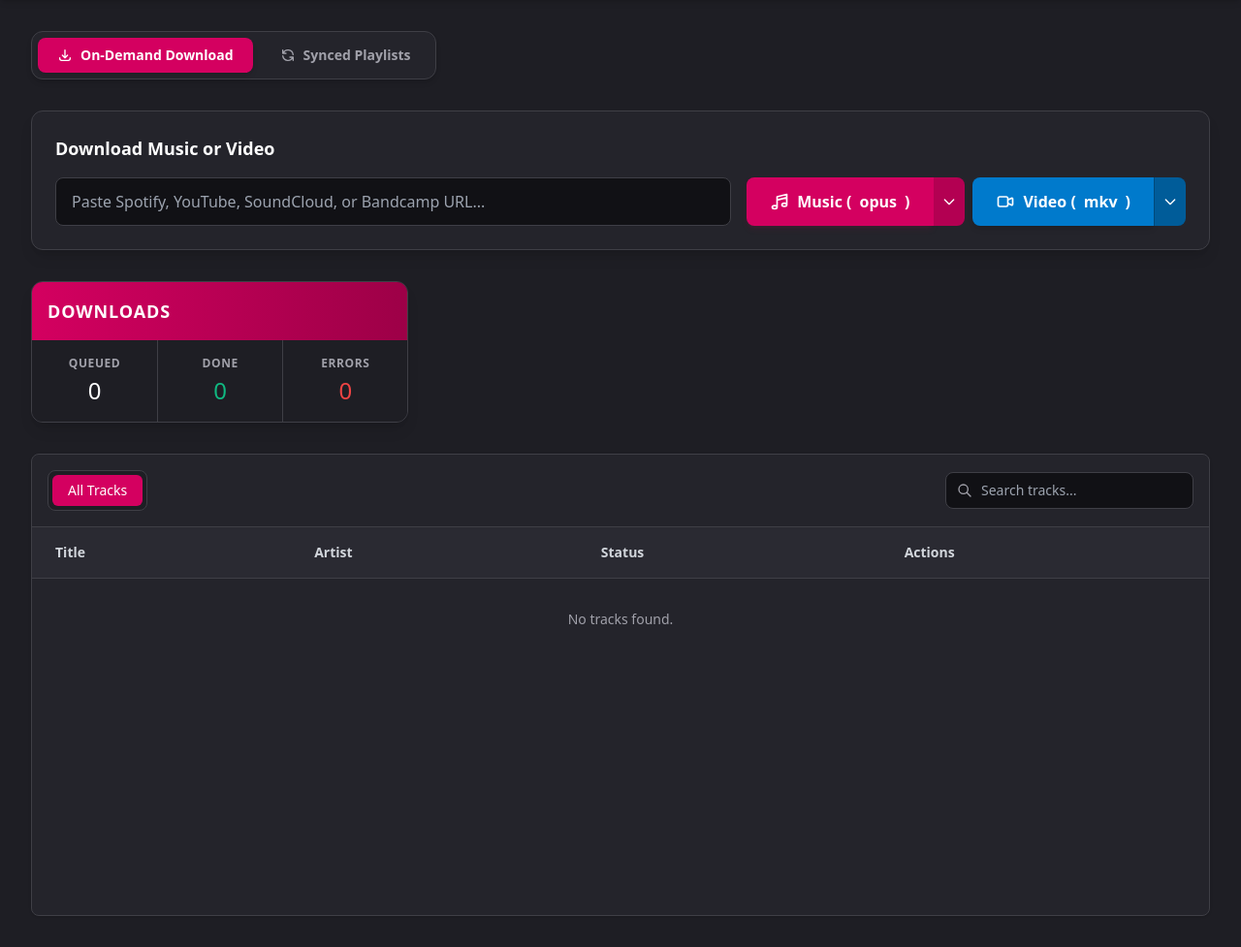
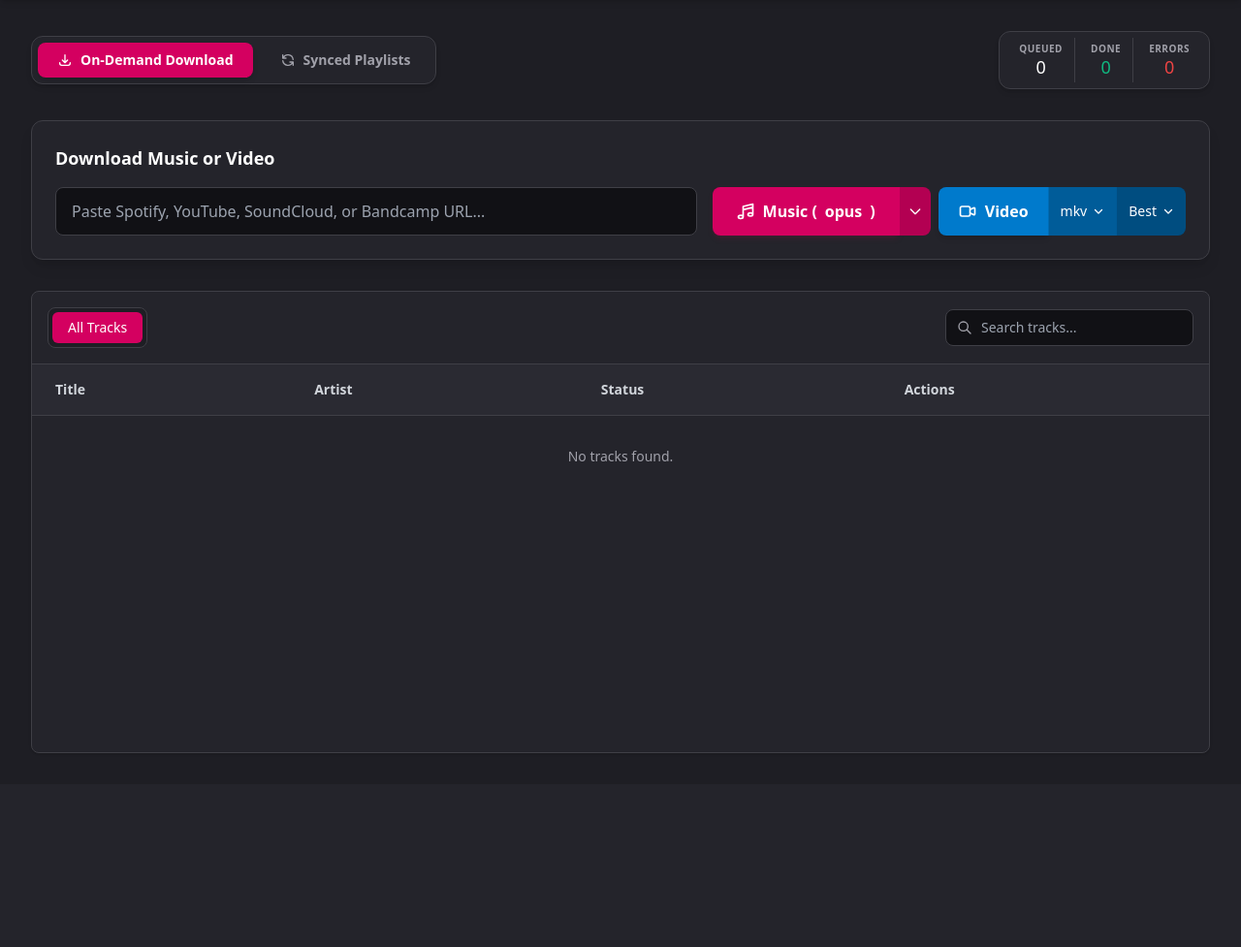
Before and after one commit to Reimaris/LocalTune, a FastAPI app: page / in a window 1280 px wide. Shown: the part 57-1034 px from the top of the page at 97% size. After the commit the page ends 834 px from the top, so only its background shows below. Run offline with FastAPI, Linux system fonts and the light colour scheme; data that the repository does not hold is empty; some libraries are stand-ins or nearby versions.

Commit message:
feat(video): add resolution cap selector and compact header stats widget
- Remove restrictive youtube:player_client overrides for video downloads
  to enable DASH high-res streams (1080p, 1440p, 4K)
- Add resolution_cap param (best/2160/1440/1080/720) to handle_ytdlp,
  process_download, and /download endpoint
- Build yt-dlp format string with height<=? ceiling for capped resolutions
- Split Video action button into 3-part group: primary submit, container
  format dropdown (mkv/mp4), and resolution cap dropdown
- Relocate #stat-cards widget from standalone card section into compact
  pill in the top navigation header row alongside Feature Switcher
- Update OOB partial (track_list.html) to match new compact header styles
- Update context.md and architecture_decisions.md with ADR-8

```diff
--- a/app/main.py
+++ b/app/main.py
@@ -96,6 +96,7 @@ async def download_url(
     url: str = Form(...),
     media_type: str = Form("audio"),
     file_format: str = Form("opus"),
+    resolution_cap: str = Form("best"),
     db: Session = Depends(get_db),
 ):
     """Receives URL from frontend, validates it, and queues for download."""
@@ -119,7 +120,9 @@ async def download_url(
         """
 
     job_id = uuid.uuid4().hex
-    background_tasks.add_task(process_download, job_id, url, media_type, file_format)
+    background_tasks.add_task(
+        process_download, job_id, url, media_type, file_format, resolution_cap
+    )
 
     try:
         new_download = models.Download(
--- a/app/templates/dashboard.html
+++ b/app/templates/dashboard.html
@@ -33,6 +33,22 @@
                 Synced Playlists
             </button>
         </div>
+
+        <!-- Compact Header Stats Widget -->
+        <div id="stat-cards" class="flex items-center gap-1 bg-[#24242b] border border-[#3f3f46] rounded-xl shadow-md px-2 py-1.5">
+            <div class="flex flex-col items-center px-3 py-1 border-r border-[#3f3f46]">
+                <div class="text-[10px] text-[#a1a1aa] uppercase tracking-wider font-semibold">Queued</div>
+                <div class="text-lg font-medium text-white leading-tight">0</div>
+            </div>
+            <div class="flex flex-col items-center px-3 py-1 border-r border-[#3f3f46]">
+                <div class="text-[10px] text-[#a1a1aa] uppercase tracking-wider font-semibold">Done</div>
+                <div class="text-lg font-medium text-emerald-500 leading-tight">0</div>
+            </div>
+            <div class="flex flex-col items-center px-3 py-1">
+                <div class="text-[10px] text-[#a1a1aa] uppercase tracking-wider font-semibold">Errors</div>
+                <div class="text-lg font-medium text-red-500 leading-tight">0</div>
+            </div>
+        </div>
     </div>
 
     <!-- FEATURE 1: ON-DEMAND DOWNLOADER VIEW -->
@@ -40,8 +56,9 @@
         <!-- Download Form Area -->
         <div class="bg-[#24242b] border border-[#3f3f46] rounded-xl shadow-lg p-6 mb-8">
             <h2 class="text-lg font-bold text-white mb-4">Download Music or Video</h2>
-            <form hx-post="/download" hx-target="#global-alert" hx-swap="innerHTML" hx-on::after-request="this.reset(); url=''" class="flex flex-col lg:flex-row gap-4" x-data="{ url: '', audioFormat: 'opus', videoFormat: 'mkv', fileFormat: 'opus' }">
+            <form hx-post="/download" hx-target="#global-alert" hx-swap="innerHTML" hx-on::after-request="this.reset(); url=''" class="flex flex-col lg:flex-row gap-4" x-data="{ url: '', audioFormat: 'opus', videoFormat: 'mkv', fileFormat: 'opus', resolutionCap: 'best', openFormatMenu: false, openResMenu: false }">
                 <input type="hidden" name="file_format" :value="fileFormat">
+                <input type="hidden" name="resolution_cap" :value="resolutionCap">
 
                 <div class="flex-1 relative">
                     <input type="url" name="url" x-model="url" placeholder="Paste Spotify, YouTube, SoundCloud, or Bandcamp URL..." required autocomplete="off"
@@ -65,48 +82,51 @@
                         </div>
                     </div>
 
-                    <!-- Video Button -->
-                    <div class="relative flex" x-data="{ open: false }">
-                        <button type="submit" name="media_type" value="video" @click="fileFormat = videoFormat" :disabled="url.includes('spotify.com')" :class="url.includes('spotify.com') ? 'opacity-50 cursor-not-allowed bg-[#3f3f46]' : 'bg-[#007acc] hover:bg-[#005c99] text-white'" class="font-bold py-3 px-4 sm:px-6 rounded-l-lg transition-colors shadow-md whitespace-nowrap flex items-center gap-2">
+                    <!-- Video Button Group: Format Selector + Resolution Cap Selector -->
+                    <div class="flex items-stretch" :class="url.includes('spotify.com') ? 'opacity-50 pointer-events-none' : ''">
+
+                        <!-- Primary Video Submit Button -->
+                        <button type="submit" name="media_type" value="video"
+                            @click="fileFormat = videoFormat"
+                            :disabled="url.includes('spotify.com')"
+                            class="bg-[#007acc] hover:bg-[#005c99] text-white font-bold py-3 px-4 sm:px-5 transition-colors shadow-md whitespace-nowrap flex items-center gap-2 rounded-l-lg">
                             <svg class="w-5 h-5 hidden sm:block" fill="none" stroke="currentColor" viewBox="0 0 24 24"><path stroke-linecap="round" stroke-linejoin="round" stroke-width="2" d="M15 10l4.553-2.276A1 1 0 0121 8.618v6.764a1 1 0 01-1.447.894L15 14M5 18h8a2 2 0 002-2V8a2 2 0 00-2-2H5a2 2 0 00-2 2v8a2 2 0 002 2z"></path></svg>
-                            Video (<span x-text="videoFormat"></span>)
+                            Video
                         </button>
-                        <button type="button" @click="open = !open" @click.away="open = false" :disabled="url.includes('spotify.com')" :class="url.includes('spotify.com') ? 'opacity-50 cursor-not-allowed bg-[#3f3f46]' : 'bg-[#005c99] hover:bg-[#005c99] text-white'" class="px-2 rounded-r-lg border-l border-black/20 transition-colors">
-                            <svg class="w-4 h-4" fill="none" stroke="currentColor" viewBox="0 0 24 24"><path stroke-linecap="round" stroke-linejoin="round" stroke-width="2" d="M19 9l-7 7-7-7"></path></svg>
-                        </button>
-                        <div x-show="open" x-transition class="absolute top-full right-0 mt-1 bg-[#24242b] border border-[#3f3f46] rounded-lg shadow-lg overflow-hidden z-10 w-24" style="display: none;">
-                            <button type="button" @click="videoFormat = 'mp4'; open = false" class="block w-full text-left px-4 py-2 hover:bg-[#3f3f46] text-white">mp4</button>
-                            <button type="button" @click="videoFormat = 'mkv'; open = false" class="block w-full text-left px-4 py-2 hover:bg-[#3f3f46] text-white">mkv</button>
+
+                        <!-- Container Format Dropdown (mkv / mp4) -->
+                        <div class="relative flex" x-data="{ open: false }">
+                            <button type="button"
+                                @click="open = !open" @click.away="open = false"
+                                class="bg-[#005c99] hover:bg-[#004d80] text-white px-3 py-3 border-l border-[#007acc]/50 flex items-center gap-1 text-sm font-medium transition-colors whitespace-nowrap">
+                                <span x-text="videoFormat"></span>
+                                <svg class="w-3 h-3 ml-0.5" fill="none" stroke="currentColor" viewBox="0 0 24 24"><path stroke-linecap="round" stroke-linejoin="round" stroke-width="2.5" d="M19 9l-7 7-7-7"></path></svg>
+                            </button>
+                            <div x-show="open" x-transition class="absolute top-full left-0 mt-1 bg-[#24242b] border border-[#3f3f46] rounded-lg shadow-lg overflow-hidden z-10 w-20" style="display: none;">
+                                <button type="button" @click="videoFormat = 'mkv'; fileFormat = 'mkv'; open = false" class="block w-full text-left px-4 py-2 hover:bg-[#3f3f46] text-white text-sm">mkv</button>
+                                <button type="button" @click="videoFormat = 'mp4'; fileFormat = 'mp4'; open = false" class="block w-full text-left px-4 py-2 hover:bg-[#3f3f46] text-white text-sm">mp4</button>
+                            </div>
+                        </div>
+
+                        <!-- Resolution Cap Dropdown -->
+                        <div class="relative flex" x-data="{ open: false }">
+                            <button type="button"
+                                @click="open = !open" @click.away="open = false"
+                                class="bg-[#004d80] hover:bg-[#003d66] text-white px-3 py-3 border-l border-[#007acc]/30 rounded-r-lg flex items-center gap-1 text-sm font-medium transition-colors whitespace-nowrap">
+                                <span x-text="resolutionCap === 'best' ? 'Best' : resolutionCap + 'p'"></span>
+                                <svg class="w-3 h-3 ml-0.5" fill="none" stroke="currentColor" viewBox="0 0 24 24"><path stroke-linecap="round" stroke-linejoin="round" stroke-width="2.5" d="M19 9l-7 7-7-7"></path></svg>
+                            </button>
+                            <div x-show="open" x-transition class="absolute top-full right-0 mt-1 bg-[#24242b] border border-[#3f3f46] rounded-lg shadow-lg overflow-hidden z-10 w-36" style="display: none;">
+                                <button type="button" @click="resolutionCap = 'best'; open = false" class="block w-full text-left px-4 py-2 hover:bg-[#3f3f46] text-white text-sm" :class="resolutionCap === 'best' ? 'text-[#38bdf8]' : ''">Best (Max)</button>
+                                <button type="button" @click="resolutionCap = '2160'; open = false" class="block w-full text-left px-4 py-2 hover:bg-[#3f3f46] text-white text-sm" :class="resolutionCap === '2160' ? 'text-[#38bdf8]' : ''">2160p (4K)</button>
+                                <button type="button" @click="resolutionCap = '1440'; open = false" class="block w-full text-left px-4 py-2 hover:bg-[#3f3f46] text-white text-sm" :class="resolutionCap === '1440' ? 'text-[#38bdf8]' : ''">1440p (2K)</button>
+                                <button type="button" @click="resolutionCap = '1080'; open = false" class="block w-full text-left px-4 py-2 hover:bg-[#3f3f46] text-white text-sm" :class="resolutionCap === '1080' ? 'text-[#38bdf8]' : ''">1080p (FHD)</button>
+                                <button type="button" @click="resolutionCap = '720'; open = false" class="block w-full text-left px-4 py-2 hover:bg-[#3f3f46] text-white text-sm" :class="resolutionCap === '720' ? 'text-[#38bdf8]' : ''">720p (HD)</button>
+                            </div>
                         </div>
                     </div>
                 </div>
             </form>
-        </div>
-
-        <!-- Stat Cards -->
-        <div class="grid grid-cols-1 md:grid-cols-3 gap-6 mb-8">
-            <div class="bg-[#24242b] border border-[#3f3f46] rounded-xl shadow-lg overflow-hidden flex flex-col">
-                <div class="bg-gradient-to-r from-[#d40060] to-[#9d0047] p-4 flex items-center justify-between">
-                    <div class="flex items-center gap-2 text-white">
-                        <h2 class="text-lg font-bold tracking-wider uppercase">Downloads</h2>
-                    </div>
-                    <div class="text-2xl font-light text-white"></div>
-                </div>
-                <div id="stat-cards" class="grid grid-cols-3 divide-x divide-[#3f3f46] bg-[#1e1e24] flex-1">
-                    <div class="p-4 flex flex-col items-center justify-center">
-                        <div class="text-xs text-[#a1a1aa] uppercase tracking-wider mb-1 font-semibold">Queued</div>
-                        <div class="text-2xl font-medium text-white">0</div>
-                    </div>
-                    <div class="p-4 flex flex-col items-center justify-center">
-                        <div class="text-xs text-[#a1a1aa] uppercase tracking-wider mb-1 font-semibold">Done</div>
-                        <div class="text-2xl font-medium text-emerald-500">0</div>
-                    </div>
-                    <div class="p-4 flex flex-col items-center justify-center">
-                        <div class="text-xs text-[#a1a1aa] uppercase tracking-wider mb-1 font-semibold">Errors</div>
-                        <div class="text-2xl font-medium text-red-500">0</div>
-                    </div>
-                </div>
-            </div>
         </div>
 
         <!-- Main Table Area -->
--- a/app/templates/partials/track_list.html
+++ b/app/templates/partials/track_list.html
@@ -1,15 +1,15 @@
-<div id="stat-cards" hx-swap-oob="true" class="grid grid-cols-3 divide-x divide-[#3f3f46] bg-[#1e1e24] flex-1">
-    <div class="p-4 flex flex-col items-center justify-center">
-        <div class="text-xs text-[#a1a1aa] uppercase tracking-wider mb-1 font-semibold">Queued</div>
-        <div class="text-2xl font-medium text-white">{{ queued }}</div>
+<div id="stat-cards" hx-swap-oob="true" class="flex items-center gap-1 bg-[#24242b] border border-[#3f3f46] rounded-xl shadow-md px-2 py-1.5">
+    <div class="flex flex-col items-center px-3 py-1 border-r border-[#3f3f46]">
+        <div class="text-[10px] text-[#a1a1aa] uppercase tracking-wider font-semibold">Queued</div>
+        <div class="text-lg font-medium text-white leading-tight">{{ queued }}</div>
     </div>
-    <div class="p-4 flex flex-col items-center justify-center">
-        <div class="text-xs text-[#a1a1aa] uppercase tracking-wider mb-1 font-semibold">Done</div>
-        <div class="text-2xl font-medium text-emerald-500">{{ done }}</div>
+    <div class="flex flex-col items-center px-3 py-1 border-r border-[#3f3f46]">
+        <div class="text-[10px] text-[#a1a1aa] uppercase tracking-wider font-semibold">Done</div>
+        <div class="text-lg font-medium text-emerald-500 leading-tight">{{ done }}</div>
     </div>
-    <div class="p-4 flex flex-col items-center justify-center">
-        <div class="text-xs text-[#a1a1aa] uppercase tracking-wider mb-1 font-semibold">Errors</div>
-        <div class="text-2xl font-medium text-red-500">{{ errors }}</div>
+    <div class="flex flex-col items-center px-3 py-1">
+        <div class="text-[10px] text-[#a1a1aa] uppercase tracking-wider font-semibold">Errors</div>
+        <div class="text-lg font-medium text-red-500 leading-tight">{{ errors }}</div>
     </div>
 </div>
 
```
Also changed, not shown: app/core/downloader.py (+12 -2 lines), app/worker.py (+12 -5 lines), context.md (+4 -1 lines).
